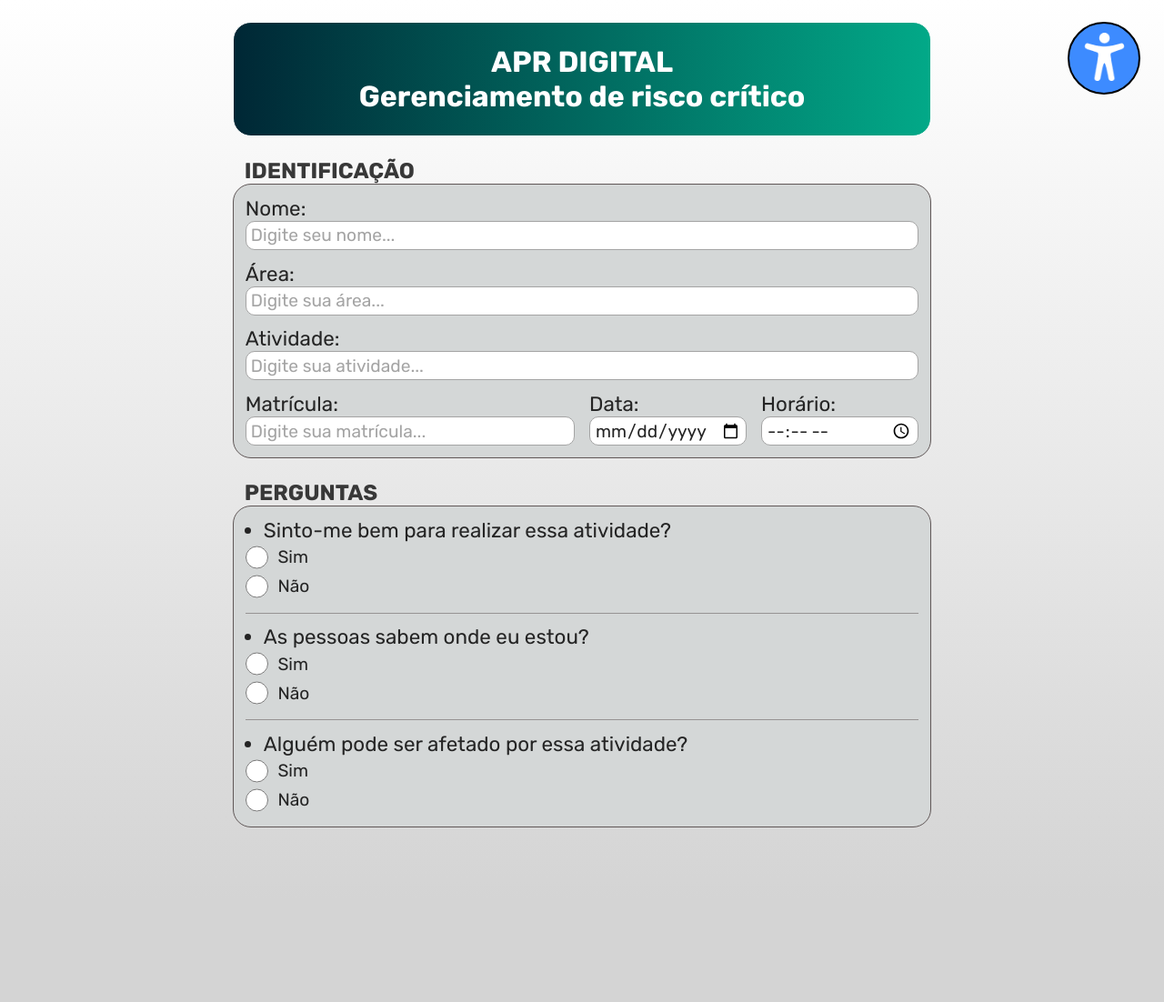
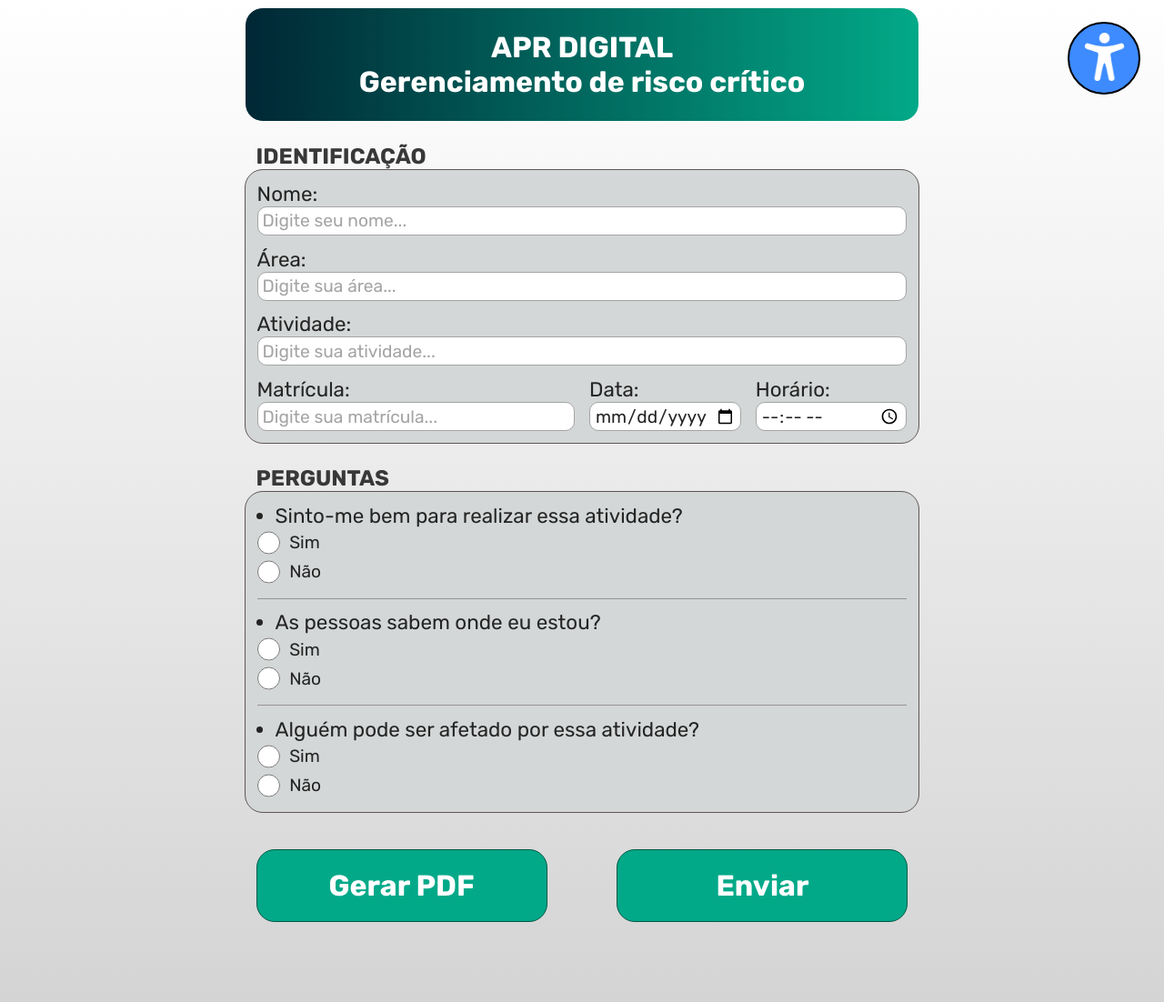
Before and after one commit to Tgo-Tiago/apr, a PHP site: page /dist/index.html in a window 1280 px wide. Shown: the whole page at 91% size. Before the commit the page ends 910 px from the top, so only its background shows below. Run offline with PHP 8.4, Linux system fonts and the light colour scheme; some libraries are stand-ins or nearby versions.

Commit message:
fix: botão de pdf enviando formulário

```diff
--- a/dist/index.html
+++ b/dist/index.html
@@ -39,6 +39,7 @@
     </div>
   </div>
 
+  <form action="processar-dados.php" method="post" class="pdf" id="pdf">
     <header class="apr-header">
       <h1>APR DIGITAL</h1>
       <h1>Gerenciamento de risco crítico</h1>
@@ -107,9 +108,9 @@
 
                 <!-- Estilização de inputs de tipos específicos ("text", "number", "date", "time") -->
                                   <div class="section-input">
-                  <label for="data" class="section-input-label">Data:</label>
-                  <input type="date" name="data"
-                    id="data" placeholder="dd/mm/aaaa"
+                    <label for="data_atual" class="section-input-label">Data:</label>
+                    <input type="date" name="data_atual"
+                      id="data_atual" placeholder="dd/mm/aaaa"
                       class="section-input-field" />
                   </div>
 
@@ -120,9 +121,9 @@
 
                 <!-- Estilização de inputs de tipos específicos ("text", "number", "date", "time") -->
                                   <div class="section-input">
-                  <label for="horario" class="section-input-label">Horário:</label>
-                  <input type="time" name="horario"
-                    id="horario" placeholder="--:--"
+                    <label for="hora_atual" class="section-input-label">Horário:</label>
+                    <input type="time" name="hora_atual"
+                      id="hora_atual" placeholder="--:--"
                       class="section-input-field" />
                   </div>
 
@@ -141,17 +142,17 @@
 
                 <!-- Estilização de inputs de tipos específicos ("radio") -->
                                   <div class="section-input">
-                  <label for="sinto-me-bem"
+                    <label for="sinto_bem"
                       class="section-input-label section-input-label-radio">Sinto-me bem para realizar essa atividade?</label>
                                           <div class="section-input-options">
-                      <input type="radio" name="sinto-me-bem" class="section-input-field"
-                        value="Sim" id="sinto-me-bem-Sim" />
-                      <label for="sinto-me-bem-Sim">Sim</label>
+                        <input type="radio" name="sinto_bem" class="section-input-field"
+                          value="1" id="sinto_bem-Sim" />
+                        <label for="sinto_bem-Sim">Sim</label>
                       </div>
                                           <div class="section-input-options">
-                      <input type="radio" name="sinto-me-bem" class="section-input-field"
-                        value="Não" id="sinto-me-bem-Não" />
-                      <label for="sinto-me-bem-Não">Não</label>
+                        <input type="radio" name="sinto_bem" class="section-input-field"
+                          value="0" id="sinto_bem-Não" />
+                        <label for="sinto_bem-Não">Não</label>
                       </div>
                                       </div>
 
@@ -164,17 +165,17 @@
 
                 <!-- Estilização de inputs de tipos específicos ("radio") -->
                                   <div class="section-input">
-                  <label for="sabem-estou"
+                    <label for="onde_estou"
                       class="section-input-label section-input-label-radio">As pessoas sabem onde eu estou?</label>
                                           <div class="section-input-options">
-                      <input type="radio" name="sabem-estou" class="section-input-field"
-                        value="Sim" id="sabem-estou-Sim" />
-                      <label for="sabem-estou-Sim">Sim</label>
+                        <input type="radio" name="onde_estou" class="section-input-field"
+                          value="1" id="onde_estou-Sim" />
+                        <label for="onde_estou-Sim">Sim</label>
                       </div>
                                           <div class="section-input-options">
-                      <input type="radio" name="sabem-estou" class="section-input-field"
-                        value="Não" id="sabem-estou-Não" />
-                      <label for="sabem-estou-Não">Não</label>
+                        <input type="radio" name="onde_estou" class="section-input-field"
+                          value="0" id="onde_estou-Não" />
+                        <label for="onde_estou-Não">Não</label>
                       </div>
                                       </div>
 
@@ -187,17 +188,17 @@
 
                 <!-- Estilização de inputs de tipos específicos ("radio") -->
                                   <div class="section-input">
-                  <label for="afetado-atividade"
+                    <label for="afetado"
                       class="section-input-label section-input-label-radio">Alguém pode ser afetado por essa atividade?</label>
                                           <div class="section-input-options">
-                      <input type="radio" name="afetado-atividade" class="section-input-field"
-                        value="Sim" id="afetado-atividade-Sim" />
-                      <label for="afetado-atividade-Sim">Sim</label>
+                        <input type="radio" name="afetado" class="section-input-field"
+                          value="1" id="afetado-Sim" />
+                        <label for="afetado-Sim">Sim</label>
                       </div>
                                           <div class="section-input-options">
-                      <input type="radio" name="afetado-atividade" class="section-input-field"
-                        value="Não" id="afetado-atividade-Não" />
-                      <label for="afetado-atividade-Não">Não</label>
+                        <input type="radio" name="afetado" class="section-input-field"
+                          value="0" id="afetado-Não" />
+                        <label for="afetado-Não">Não</label>
                       </div>
                                       </div>
 
@@ -206,9 +207,17 @@
                           </div>
         </section>
           </main>
+    <footer class="apr-footer" id="apr-footer">
+      <button class="apr-footer-button" id="generate-pdf-button">Gerar PDF</button>
+      <button class="apr-footer-button" type="submit">Enviar</button>
+    </footer>
+  </form>
 
+  <script src="src/js/contrast_toggle.js"></script>
+  <script src="https://cdnjs.cloudflare.com/ajax/libs/html2canvas/1.4.1/html2canvas.min.js"></script>
+  <script src="https://cdnjs.cloudflare.com/ajax/libs/jspdf/2.5.1/jspdf.umd.min.js"></script>
+  <script src="src/js/generate_pdf.js"></script>
   <script src="src/js/accessibility_toggle.js"></script>
-  <script src="src/js/contrast_toggle.js"></script>
   <script src="src/js/change_font.js"></script>
 </body>
 
--- a/dist/src/css/contrast.css
+++ b/dist/src/css/contrast.css
@@ -15,4 +15,9 @@ body.contrast {
     --input-label-color: #FFFFFF;
     --input-placeholder-color: #000000;
     --input-radio-color: #F8FF3A;
+
+    --footer-button-color: #F8FF3A;
+    --footer-button-background: #000000;
+    --footer-button-background-hover: #131313;
+    --footer-button-border-color: #ffffff;
   }
--- a/dist/src/css/style.css
+++ b/dist/src/css/style.css
@@ -1,22 +1,27 @@
 :root {
-  --background-color: linear-gradient(0deg,rgba(212, 212, 212, 1) 0%, rgba(255, 255, 255, 1) 100%);
+  --background-color: linear-gradient(0deg, rgba(212, 212, 212, 1) 0%, rgba(255, 255, 255, 1) 100%);
 
   --header-title-color: #ffffff;
   --header-background-color: linear-gradient(90deg, rgba(0, 39, 53, 1) 0%, rgba(2, 169, 136, 1) 100%);
   --header-border-color: none;
 
   --section-title-color: #383838;
-  --section-area-color: #D4D7D7;
+  --section-area-color: #d4d7d7;
   --section-area-border-color: #605757;
 
-  --input-border-color: #A4A4A4;
+  --input-border-color: #a4a4a4;
   --input-border-color-focus: #242424;
   --input-value-color: #242424;
   --input-label-color: #242424;
-  --input-placeholder-color: #A4A4A4;
-  --input-radio-color: #007BFF;
+  --input-placeholder-color: #a4a4a4;
+  --input-radio-color: #007bff;
 
-  --section-input-break-line : #969393;
+  --section-input-break-line: #969393;
+
+  --footer-button-color: #ffffff;
+  --footer-button-background: #02a988;
+  --footer-button-background-hover: #008066;
+  --footer-button-border-color: #005847;
 }
 
 * {
@@ -29,14 +34,17 @@ html {
 
 body {
   background: var(--background-color);
-  margin-left: 20vw;
-  margin-right: 20vw;
-  margin-bottom: 10vh;
+  padding-left: 20vw;
+  padding-right: 20vw;
+  padding-bottom: 10vh;
   min-height: 100%;
 }
 
+.pdf {
+  padding: 1vh 1vw;
+}
+
 .apr-header {
-  margin-top: 3vh;
   background: var(--header-background-color);
   color: var(--header-title-color);
   border-radius: 20px;
@@ -127,3 +135,27 @@ body {
   height: 1px;
   margin-top: 1vw;
 }
+
+.apr-footer {
+  margin-top: 5vh;
+  padding: 0 1vw;
+  display: flex;
+  justify-content: space-between;
+}
+
+.apr-footer-button {
+  color: var(--footer-button-color);
+  background-color: var(--footer-button-background);
+  border: 1px solid var(--footer-button-border-color);
+  border-radius: 20px;
+  padding: 20px;
+  font-weight: bold;
+  font-size: 2rem;
+  min-width: 20rem;
+  cursor: pointer;
+  transition: .3s;
+}
+
+.apr-footer-button:hover {
+  background-color: var(--footer-button-background-hover);;
+}
--- a/index.php
+++ b/index.php
@@ -97,7 +97,7 @@ $formulary = json_decode($formularyJSON, true);
       <?php endforeach; ?>
     </main>
     <footer class="apr-footer" id="apr-footer">
-      <button class="apr-footer-button" id="generate-pdf-button">Gerar PDF</button>
+      <button class="apr-footer-button" id="generate-pdf-button" type="button">Gerar PDF</button>
       <button class="apr-footer-button" type="submit">Enviar</button>
     </footer>
   </form>
```
Also changed, not shown: dist/formulary.json, dist/src/js/accessibility_toggle.js, dist/src/js/contrast_toggle.js, dist/src/js/generate_pdf.js (added). Lines whose indentation alone changed are shown as unchanged.
